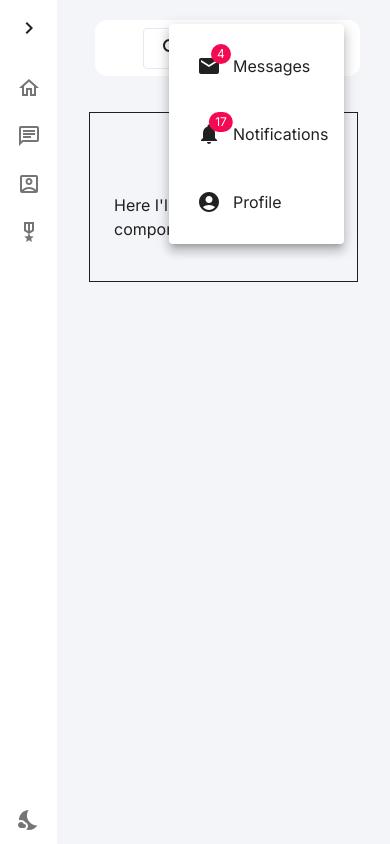
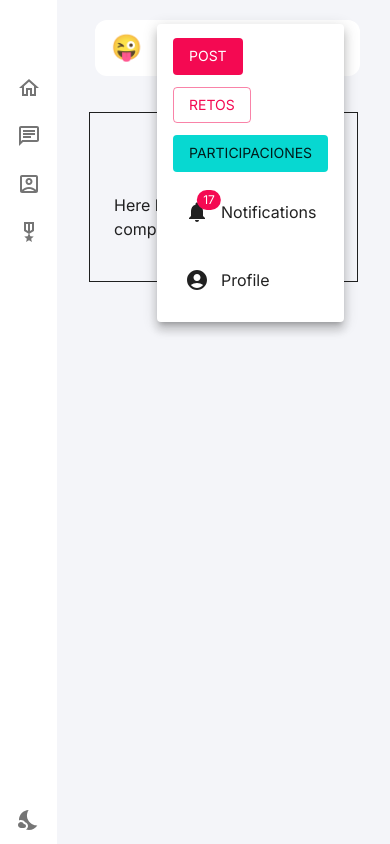
Before and after one commit to l0stKitten/CrazyChallengeFrontend, a React (Create React App) app: page / in a window 390 px wide. Both pictures are taken after a click on the button "show more". Built offline with nearby package versions, Linux system fonts and the light colour scheme; a web font is replaced by a local one.

Commit message:
Agregando responsive

```diff
--- a/src/Components/AppBarCC.jsx
+++ b/src/Components/AppBarCC.jsx
@@ -10,7 +10,6 @@ import MenuItem from '@mui/material/MenuItem';
 import Menu from '@mui/material/Menu';
 import SearchIcon from '@mui/icons-material/Search';
 import AccountCircle from '@mui/icons-material/AccountCircle';
-import MailIcon from '@mui/icons-material/Mail';
 import NotificationsIcon from '@mui/icons-material/Notifications';
 import MoreIcon from '@mui/icons-material/MoreVert';
 import MuiAppBar from '@mui/material/AppBar';
@@ -86,7 +85,7 @@ const AppBar = styled(MuiAppBar, {
 	}),
 }));
 
-export default function PrimarySearchAppBar( {openVar, handleDrawerOpen} ) {
+export default function PrimarySearchAppBar( {openVar, cannotOpen} ) {
 
     const [anchorEl, setAnchorEl] = React.useState(null);
     const [mobileMoreAnchorEl, setMobileMoreAnchorEl] = React.useState(null);
@@ -151,13 +150,15 @@ export default function PrimarySearchAppBar( {openVar, handleDrawerOpen} ) {
         onClose={handleMobileMenuClose}
         >
         <MenuItem>
-            <IconButton size="large" aria-label="show 4 new mails" color="inherit">
-            <Badge badgeContent={4} color="error">
-                <MailIcon />
-            </Badge>
-            </IconButton>
-            <p>Messages</p>
+            <Button variant="contained" color="error" disableElevation >Post</Button>
         </MenuItem>
+        <MenuItem>
+            <Button variant="outlined" color="error" disableElevation >Retos</Button>
+        </MenuItem>
+        <MenuItem>
+            <Button variant="contained" color="secondary" disableElevation >Participaciones</Button>
+        </MenuItem>
+
         <MenuItem>
             <IconButton
             size="large"
@@ -216,12 +217,12 @@ export default function PrimarySearchAppBar( {openVar, handleDrawerOpen} ) {
 
     return (
         <Fragment>
-        <AppBar  elevation={0} position="fixed" open={openVar} sx={{borderRadius:'12px'}}>
+        <AppBar  elevation={0} position="fixed" open={openVar && !cannotOpen} sx={{borderRadius:'12px'}}>
             <Toolbar>
             {!openVar && <Box
                 sx={{display: 'flex',
                 mr: 4}}>
-            <Typography sx={{ display: { xs: 'none', md: 'flex' }, mr: 1, fontSize:25 }}>
+            <Typography sx={{ display: { xs: 'flex', md: 'flex' }, mr: 1, fontSize:25 }}>
                 😜
             </Typography>
             <Typography
--- a/src/Components/SideMenu.jsx
+++ b/src/Components/SideMenu.jsx
@@ -1,4 +1,4 @@
-import React, { Fragment} from 'react'
+import React, {Fragment, useEffect} from 'react'
 import { createTheme, styled, useTheme } from '@mui/material/styles';
 import AppBarCC from './AppBarCC'
 
@@ -20,6 +20,9 @@ import AccountBoxOutlinedIcon from '@mui/icons-material/AccountBoxOutlined';
 import MilitaryTechOutlinedIcon from '@mui/icons-material/MilitaryTechOutlined';
 import NightsStayIcon from '@mui/icons-material/NightsStay';
 import { ThemeProvider } from '@emotion/react';
+import Tooltip from '@mui/material/Tooltip';
+
+import { useMediaQuery } from '@mui/material';
 
 const drawerWidth = 245;
 
@@ -73,6 +76,7 @@ const Drawer = styled(MuiDrawer, { shouldForwardProp: (prop) => prop !== 'open'
 export default function SideMenu() {
 	const theme = useTheme();
 	const [open, setOpen] = React.useState(false);
+	const [cannotOpen, setCannotOpen] = React.useState(false);
 
 	const themeSideMenu = createTheme({
 		typography: {
@@ -81,6 +85,10 @@ export default function SideMenu() {
 			].join(','),
 		}
 	})
+
+	const handleCannotOpen = (val) => {
+		setCannotOpen(val);
+	};
 
 	const handleDrawerOpen = () => {
 		setOpen(true);
@@ -97,14 +105,25 @@ export default function SideMenu() {
 		<MilitaryTechOutlinedIcon/>,
 	];
 
+	const isXs = useMediaQuery('(max-width:600px)'); // Adjust the width to match your "xs" breakpoint
+
+	// Call your function when the screen size matches "xs"
+	useEffect(() => {
+		if (isXs) {
+			handleCannotOpen(true);
+		} else {
+			handleCannotOpen(false);
+		}
+	}, [isXs]);
+
 	return (
 		<Box sx={{ display: 'flex' }}>
 		<CssBaseline />
 
-		<AppBarCC position={'relative'} openVar={open} handleDrawerOpen={handleDrawerOpen} sx={{ml: 1}}/>
-		<Drawer variant="permanent" open={open} PaperProps={{style: {border: 'none'}}}>
+		<AppBarCC position={'relative'} openVar={open} cannotOpen={cannotOpen} handleDrawerOpen={handleDrawerOpen} sx={{ml: 1}}/>
+		<Drawer variant="permanent" open={open && !cannotOpen} PaperProps={{style: {border: 'none'}}} sx={{ display: { xs: {handleDrawerClose}}}}>
 			<DrawerHeader>
-				{!open && <IconButton
+				{!open && !cannotOpen && <IconButton
 					color="inherit"
 					aria-label="open drawer"
 					onClick={handleDrawerOpen}
@@ -120,7 +139,7 @@ export default function SideMenu() {
 				</IconButton>}
 
 				{open && <Fragment>
-				<Typography sx={{ display: { xs: 'none', md: 'flex' }, mr: 1, fontSize:25 }}>
+				<Typography sx={{ mr: 1, fontSize:25 }}>
 					😜
 				</Typography>
 				<Typography
@@ -149,6 +168,7 @@ export default function SideMenu() {
 			<ThemeProvider theme={themeSideMenu}>
 			<List sx={{ flexGrow: 1 }}>
 				{['Inicio', 'Conversaciones', 'Perfil', 'Rangos'].map((text, index) => (
+					<Tooltip title={text} placement="right">
 					<ListItem key={text} disablePadding sx={{ display: 'block' }}>
 					<ListItemButton
 						sx={{
@@ -169,6 +189,7 @@ export default function SideMenu() {
 						<ListItemText primary={text} sx={{ opacity: open ? 1 : 0 }} />
 					</ListItemButton>
 					</ListItem>
+					</Tooltip>
 				))}
 
 				<ListItem disablePadding
```
